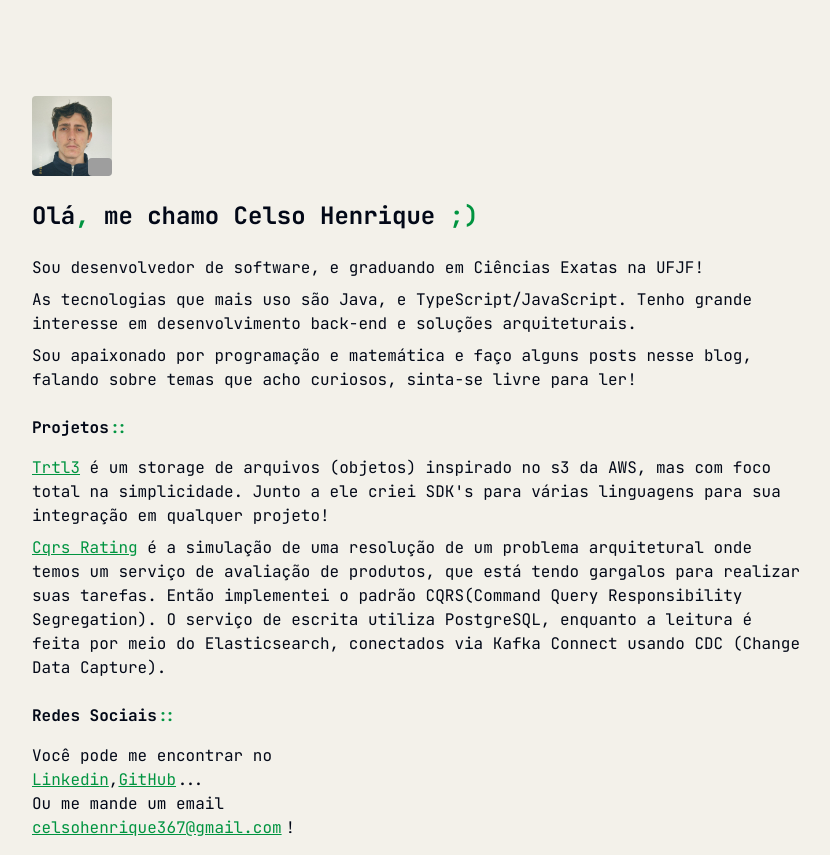
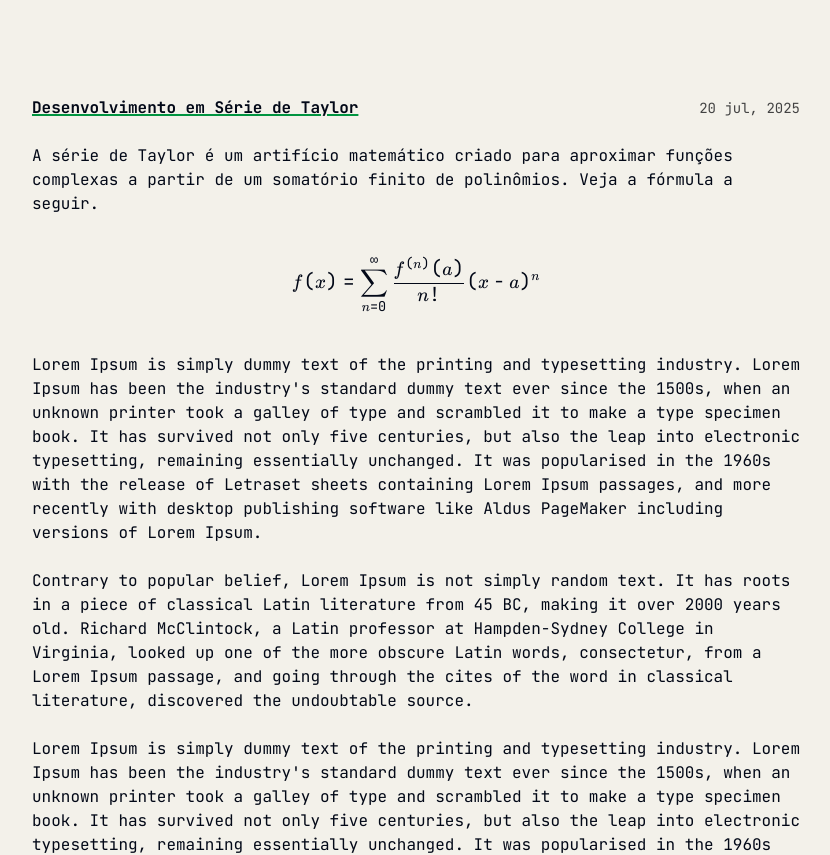
Before and after one commit to nothiaki/nothiaki.github.io, a React (Vite) app: page /#/posts/desenvolvimento-em-serie-de-taylor in a window 1280 px wide. Before the commit this address led to /#/. Shown: the top 855 px of the page, without its empty margins (224-1054 px from the left). Built offline with nearby package versions, Linux system fonts and the light colour scheme; grey boxes are pictures that could not be loaded.

Commit message:
feat: posts page

```diff
--- a/package.json
+++ b/package.json
@@ -13,10 +13,14 @@
     "deploy": "gh-pages -d dist"
   },
   "dependencies": {
+    "katex": "^0.16.22",
     "lucide-react": "^0.525.0",
     "react": "^18.3.1",
     "react-dom": "^18.3.1",
-    "react-router-dom": "^6.24.0"
+    "react-markdown": "^10.1.0",
+    "react-router-dom": "^6.24.0",
+    "rehype-katex": "^7.0.1",
+    "remark-math": "^6.0.0"
   },
   "devDependencies": {
     "@types/react": "^18.3.3",
--- /dev/null
+++ b/public/posts-md/desenvolvimento-em-serie-de-taylor.md
@@ -0,0 +1,11 @@
+A série de Taylor é um artifício matemático criado para aproximar funções complexas a partir de um somatório finito de polinômios. Veja a fórmula a seguir.
+
+$$
+f(x) = \sum_{n=0}^{\infty} \frac{f^{(n)}(a)}{n!}(x - a)^n
+$$
+
+Lorem Ipsum is simply dummy text of the printing and typesetting industry. Lorem Ipsum has been the industry's standard dummy text ever since the 1500s, when an unknown printer took a galley of type and scrambled it to make a type specimen book. It has survived not only five centuries, but also the leap into electronic typesetting, remaining essentially unchanged. It was popularised in the 1960s with the release of Letraset sheets containing Lorem Ipsum passages, and more recently with desktop publishing software like Aldus PageMaker including versions of Lorem Ipsum.
+
+Contrary to popular belief, Lorem Ipsum is not simply random text. It has roots in a piece of classical Latin literature from 45 BC, making it over 2000 years old. Richard McClintock, a Latin professor at Hampden-Sydney College in Virginia, looked up one of the more obscure Latin words, consectetur, from a Lorem Ipsum passage, and going through the cites of the word in classical literature, discovered the undoubtable source.
+
+Lorem Ipsum is simply dummy text of the printing and typesetting industry. Lorem Ipsum has been the industry's standard dummy text ever since the 1500s, when an unknown printer took a galley of type and scrambled it to make a type specimen book. It has survived not only five centuries, but also the leap into electronic typesetting, remaining essentially unchanged. It was popularised in the 1960s with.
--- /dev/null
+++ b/public/posts.json
@@ -0,0 +1,7 @@
+[
+  {
+    "title": "Desenvolvimento em Série de Taylor",
+    "date": "20 jul, 2025",
+    "path": "/posts-md/desenvolvimento-em-serie-de-taylor.md"
+  }
+]
--- a/src/App.tsx
+++ b/src/App.tsx
@@ -1,11 +1,13 @@
 import { Routes, Route, Navigate, HashRouter } from "react-router-dom"
 import { Home } from "./pages/home"
+import { Post } from "./pages/post"
 
 export function App() {
   return (
     <HashRouter>
       <Routes>
         <Route path="/" element={ <Home />} />
+        <Route path="/posts/:slug" element={ <Post /> } />
         <Route path="*" element={ <Navigate to={"/"} />} />
       </Routes>
     </HashRouter>
--- a/src/components/footer.tsx
+++ b/src/components/footer.tsx
@@ -3,7 +3,7 @@ import { SpanPrimary } from "./span-primary"
 export function Footer() {
   return (
     <>
-      <div className="flex flex-col">
+      <div className="flex flex-col py-6 font-bold">
         <p>&copy; Celso Henrique 2024  - 2025 <SpanPrimary>::</SpanPrimary></p>
       </div>
     </>
--- /dev/null
+++ b/src/components/posts.tsx
@@ -0,0 +1,39 @@
+import { SpanPrimary } from "./span-primary"
+import posts from "../../public/posts.json"
+import { Link } from "react-router-dom"
+
+type Post = {
+  title: string,
+  date: string,
+  path: string
+}
+
+export function Posts() {
+
+  return (
+    <>
+      <div className="flex flex-col gap-4">
+        <p className="font-bold">Postagens<SpanPrimary>::</SpanPrimary></p>
+        <div className="flex flex-col gap-2">
+          {
+            posts.map((post: Post) => {
+              const slug = post.path.split("/").pop()?.replace(".md", "");
+
+              return (
+                <div className="flex justify-between items-center">
+                  <Link
+                    className="underline decoration-2 decoration-primary text-inherit"
+                    to={`/posts/${slug}`}
+                  >
+                    {post.title}
+                  </Link>
+                  <p className="text-sm text-offline">{post.date}</p>
+                </div>
+              )
+            })
+          }
+        </div>
+      </div>
+   </>
+  )
+}
--- a/src/components/projects.tsx
+++ b/src/components/projects.tsx
@@ -8,18 +8,18 @@ export function Projects() {
         <p className="font-bold">Projetos<SpanPrimary>::</SpanPrimary></p>
         <div className="flex flex-col gap-2">
           <p>
-            <SpanPrimary>
-              <a className="underline" href="https://github.com/nothiaki/trtl3" target="_blank">Trtl3</a>
-            </SpanPrimary> é um storage
-            de arquivos (objetos) inspirado no s3 da AWS, mas com foco total na simplicidade.
+            <a
+              className="underline decoration-2 decoration-primary text-inherit"
+              href="https://github.com/nothiaki/trtl3" target="_blank"
+            >Trtl3</a> é um storage de arquivos (objetos) inspirado no s3 da AWS, mas com foco total na simplicidade.
             Junto a ele criei SDK's para várias linguagens para sua integração em qualquer projeto!
           </p>
           <p>
-            <SpanPrimary>
-              <a className="underline" href="https://github.com/nothiaki/cqrs-rating" target="_blank">Cqrs Rating</a>
-            </SpanPrimary> é a
-            simulação de uma resolução de um problema arquitetural onde temos um serviço de avaliação de
-            produtos, que está tendo gargalos para realizar suas tarefas. Então implementei o padrão
+            <a
+              className="underline decoration-2 decoration-primary text-inherit"
+              href="https://github.com/nothiaki/cqrs-rating" target="_blank"
+            >Cqrs Rating</a> é a simulação de uma resolução de um problema arquitetural onde temos um serviço
+            de avaliação de produtos, que está tendo gargalos para realizar suas tarefas. Então implementei o padrão
             CQRS(Command Query Responsibility Segregation). O serviço de escrita utiliza PostgreSQL, enquanto
             a leitura é feita por meio do Elasticsearch, conectados via Kafka Connect usando CDC (Change Data Capture).
           </p>
--- a/src/components/social.tsx
+++ b/src/components/social.tsx
@@ -7,22 +7,29 @@ export function Social() { return (
         <div>
           <p>Você pode me encontrar no</p>
           <div className="flex flex-row">
-            <SpanPrimary>
-              <a className="underline" href="https://www.linkedin.com/in/hiaki/" target="_blank">Linkedin</a>
-            </SpanPrimary>
+            <a
+              className="underline decoration-2 decoration-primary text-inherit"
+              href="https://www.linkedin.com/in/hiaki/" target="_blank"
+            >
+              Linkedin
+            </a>
             ,
-            <SpanPrimary>
-              <a className="underline" href="https://github.com/nothiaki" target="_blank">GitHub</a>
-            </SpanPrimary>
+            <a
+              className="underline decoration-2 decoration-primary text-inherit"
+              href="https://github.com/nothiaki" target="_blank"
+            >
+              GitHub
+            </a>
             ...
           </div>
           <p>Ou me mande um email</p>
           <div className="flex items-center gap-1">
-            <SpanPrimary>
-              <a className="underline" href="mailto:celsohenrique367@gmail.com" target="_blank">
-                celsohenrique367@gmail.com
-              </a>
-            </SpanPrimary>
+            <a
+              className="underline decoration-2 decoration-primary text-inherit"
+              href="mailto:celsohenrique367@gmail.com" target="_blank"
+            >
+              celsohenrique367@gmail.com
+            </a>
             !
           </div>
         </div>
--- a/src/pages/home.tsx
+++ b/src/pages/home.tsx
@@ -1,4 +1,5 @@
 import { Footer } from "../components/footer"
+import { Posts } from "../components/posts"
 import { Projects } from "../components/projects"
 import { Social } from "../components/social"
 import { Title } from "../components/title"
@@ -9,6 +10,7 @@ export function Home() {
       <div className="min-h-screen bg-background text-text">
         <main className="px-12 pt-14 pb-4 flex flex-col gap-6 md:px-32 md:pt-24 lg:px-64 lg:pt-24">
           <Title />
+          <Posts />
           <Projects />
           <Social />
           <Footer />
--- /dev/null
+++ b/src/pages/post.tsx
@@ -0,0 +1,54 @@
+import { Link, useParams } from "react-router-dom"
+import { useEffect, useState } from "react"
+import ReactMarkdown from "react-markdown"
+import remarkMath from "remark-math"
+import rehypeKatex from "rehype-katex"
+import "katex/dist/katex.min.css"
+import { Footer } from "../components/footer"
+import { SpanPrimary } from "../components/span-primary"
+import posts from "../../public/posts.json"
+
+type Post = {
+  title: string,
+  date: string,
+  path: string
+}
+
+export function Post() {
+  const { slug } = useParams();
+  const [content, setContent] = useState("");
+
+  const post: Post = posts.find((post) =>
+    post.path.split("/").pop()?.replace(".md", "") === slug
+  ) as Post;
+
+  useEffect(() => {
+    fetch(post.path)
+      .then((res) => res.text())
+      .then(setContent);
+  }, [slug]);
+
+  return (
+    <>
+      <div className="min-h-screen bg-background text-text">
+        <main className="px-12 pt-14 pb-4 flex flex-col gap-6 md:px-32 md:pt-24 lg:px-64 lg:pt-24">
+          <div className="flex justify-between items-center flex gap-4">
+            <Link
+              className="underline decoration-2 decoration-primary text-inherit font-bold"
+              to={`/posts/${slug}`}
+            >
+              {post.title}
+            </Link>
+            <p className="text-sm text-offline">{post.date}</p>
+          </div>
+          <ReactMarkdown
+            children={content}
+            remarkPlugins={[remarkMath]}
+            rehypePlugins={[rehypeKatex]}
+          />
+          <Footer />
+        </main>
+      </div>
+    </>
+  );
+}
```
Also changed, not shown: 1 other file (tests, documents, lock files or other folders).
